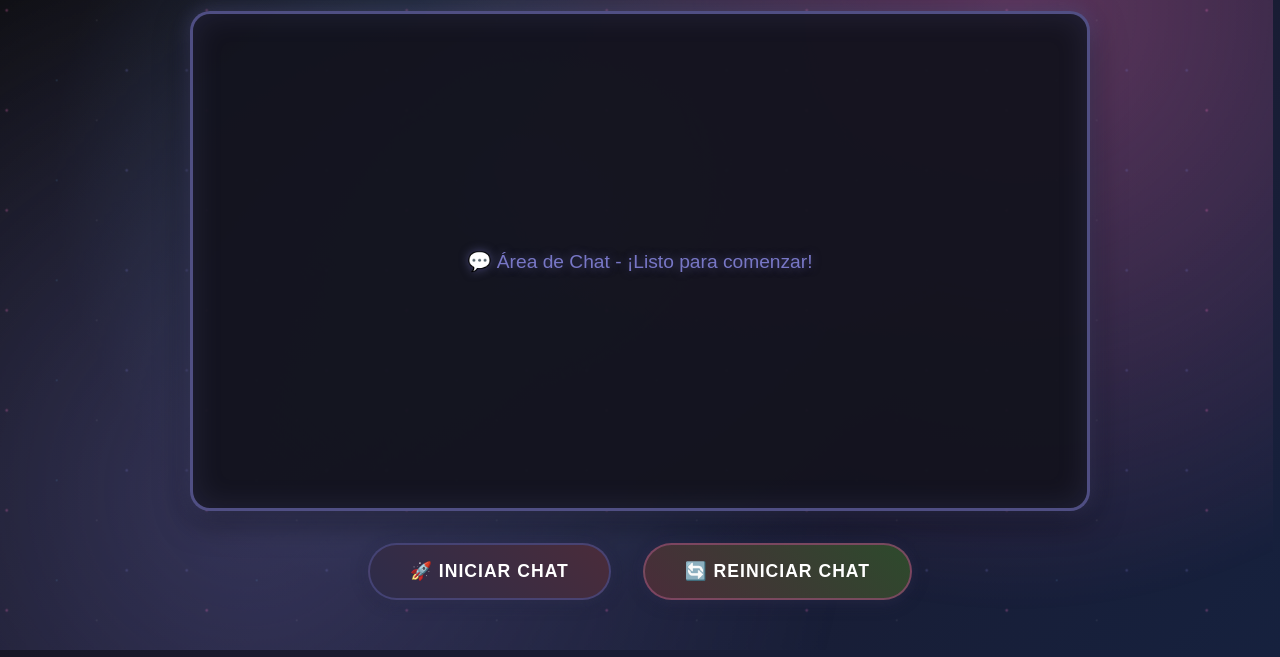
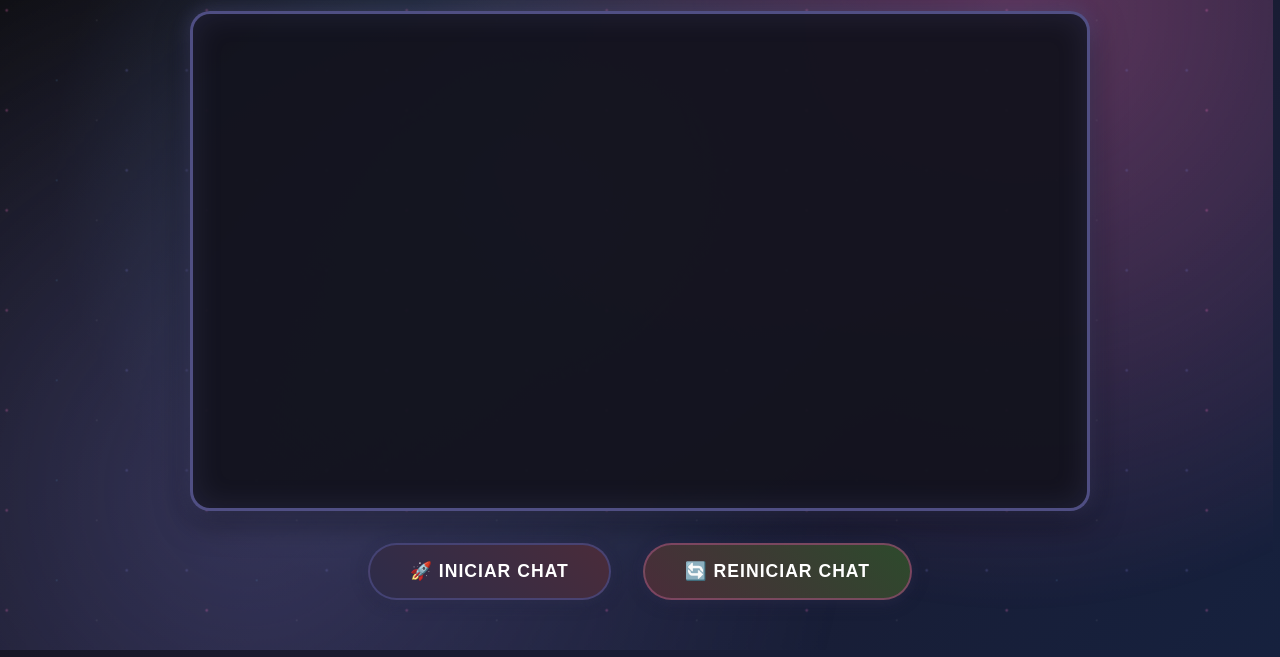
Before and after one commit to Coding-Life-123/Proyecto-IA-1, a website: page Frontend/Chat_IA/Index.html in a window 1280 px wide. Shown: the part 143-800 px from the top of the page. Drawn offline with Linux system fonts and the light colour scheme.

```diff
--- a/Frontend/Chat_IA/Index.html
+++ b/Frontend/Chat_IA/Index.html
@@ -29,9 +29,7 @@
 
       <div class="chat-area">
         <div class="chat-content">
-          <div class="chat-placeholder">
-            💬 Área de Chat - ¡Listo para comenzar!
-          </div>
+          <div class="chat-placeholder"></div>
         </div>
       </div>
 
```
